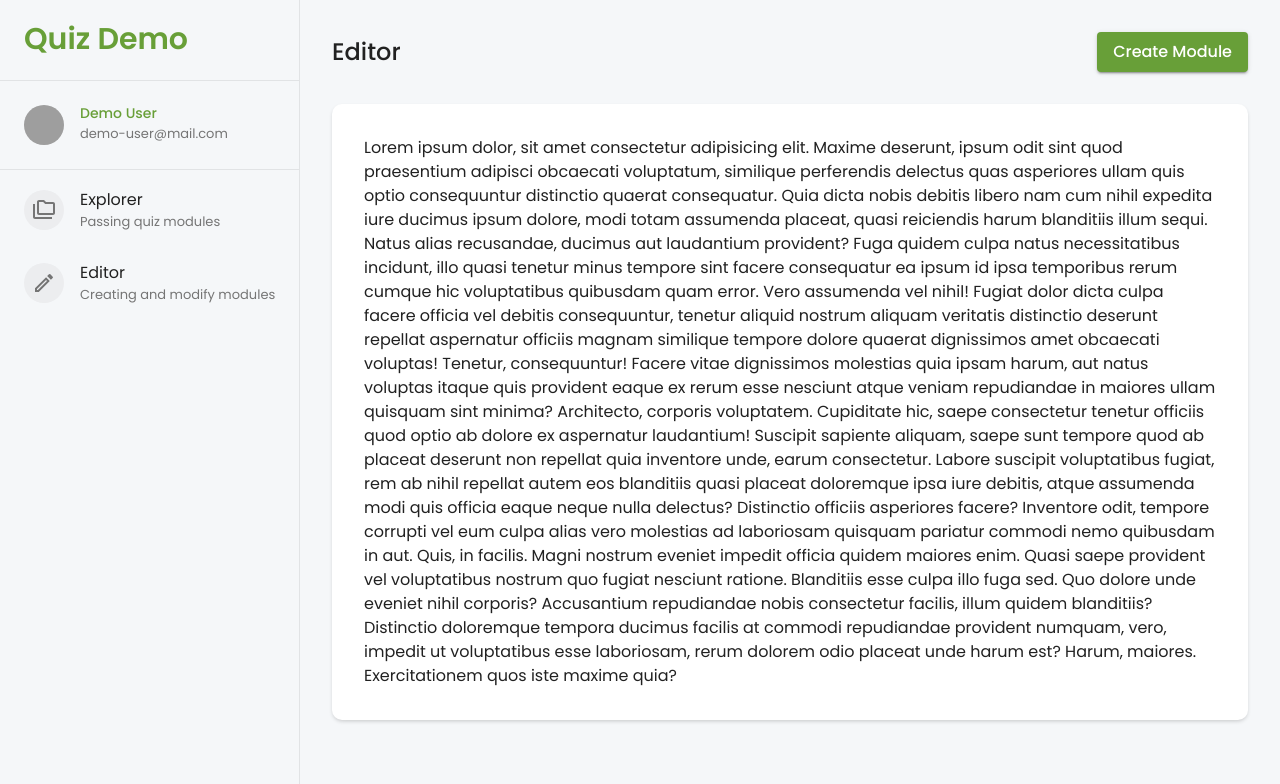
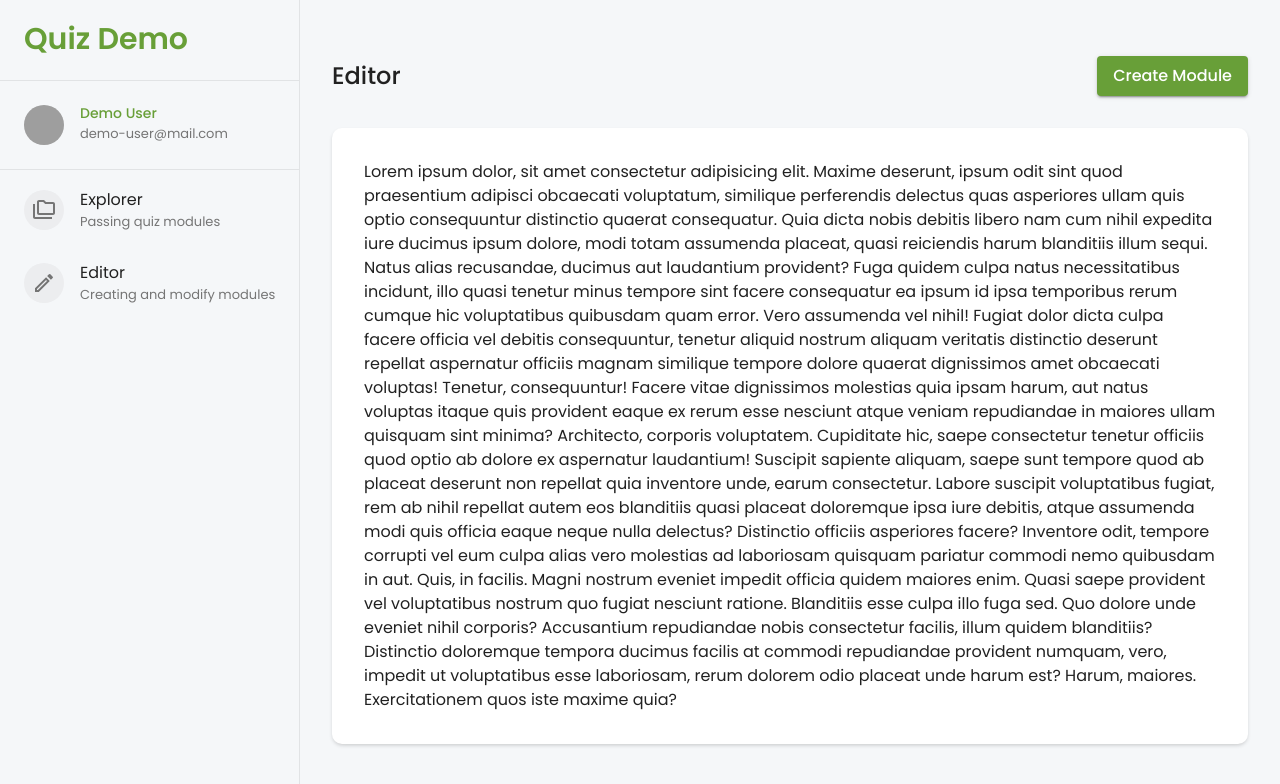
Before and after one commit to Podoprigora/apollo-graphql-learning, a React (Create React App) app in the folder quiz-demo-app/client/: page / in a window 1280 px wide. Shown: the top 784 px of the page. Built offline with nearby package versions, Linux system fonts and the light colour scheme; grey boxes are pictures that could not be loaded.

Commit message:
chore: refactoring

```diff
--- a/quiz-demo-app/client/src/components/logo/logo.tsx
+++ b/quiz-demo-app/client/src/components/logo/logo.tsx
@@ -1,8 +1,16 @@
+import { Link as RouterLink } from 'react-router-dom';
 import { styled } from '@mui/material/styles';
 
 export interface LogoProps {
   size?: 'small' | 'large';
+  to?: string;
 }
+
+const LinkStyles = styled(RouterLink)(({ theme }) => {
+  return {
+    textDecoration: 'none',
+  };
+});
 
 const LogoStyles = styled('span')<LogoProps>(({ theme, size }) => {
   const fontSize =
@@ -19,5 +27,14 @@ const LogoStyles = styled('span')<LogoProps>(({ theme, size }) => {
 });
 
 export const Logo = (props: LogoProps) => {
-  return <LogoStyles {...props}>Quiz Demo</LogoStyles>;
+  const { to, ...other } = props;
+
+  const contentElement = <LogoStyles {...other}>Quiz Demo</LogoStyles>;
+  const parsedTo = to?.trim();
+
+  if (parsedTo && parsedTo.length > 0) {
+    return <LinkStyles to={parsedTo}>{contentElement}</LinkStyles>;
+  }
+
+  return contentElement;
 };
--- a/quiz-demo-app/client/src/main-layout/components/main-content.tsx
+++ /dev/null
@@ -1,29 +0,0 @@
-import { styled } from '@mui/material/styles';
-import Container from '@mui/material/Container';
-import Toolbar from '@mui/material/Toolbar';
-
-// Interfaces
-export interface MainContentProps {
-  children?: React.ReactNode;
-}
-
-// Styles
-const ContentStyles = styled('section')(({ theme }) => {
-  return {
-    padding: theme.spacing(4, 1),
-  };
-});
-
-// Component
-export const MainContent = (props: MainContentProps) => {
-  const { children } = props;
-
-  return (
-    <Container>
-      <ContentStyles>
-        <Toolbar sx={{ display: { lg: 'none' } }} />
-        {children}
-      </ContentStyles>
-    </Container>
-  );
-};
--- a/quiz-demo-app/client/src/main-layout/components/main-layout.tsx
+++ b/quiz-demo-app/client/src/main-layout/components/main-layout.tsx
@@ -2,13 +2,14 @@ import { Outlet } from 'react-router-dom';
 import { styled } from '@mui/material/styles';
 import Divider from '@mui/material/Divider';
 import List from '@mui/material/List';
+import Container from '@mui/material/Container';
+import Toolbar from '@mui/material/Toolbar';
 import ModeEditOutlineOutlinedIcon from '@mui/icons-material/ModeEditOutlineOutlined';
 import FolderCopyOutlinedIcon from '@mui/icons-material/FolderCopyOutlined';
 
 import { Logo } from '~/components/logo';
 import { MainAside } from './main-aside';
 import { MainTopBar } from './main-top-bar';
-import { MainContent } from './main-content';
 import {
   MainUserProfileLink,
   MainUserProfileLinkProps,
@@ -31,6 +32,12 @@ const RootStyles = styled('div')({
 const MainStyles = styled('main')({
   flex: 1,
   position: 'relative',
+});
+
+const ContentStyles = styled('section')(({ theme }) => {
+  return {
+    padding: theme.spacing(7, 1),
+  };
 });
 
 const AsideHeaderStyles = styled('div')(({ theme }) => {
@@ -62,7 +69,7 @@ export const MainLayout = (props: MainLayoutProps) => {
     <RootStyles>
       <MainAside>
         <AsideHeaderStyles sx={{ display: { xs: 'none', lg: 'block' } }}>
-          <Logo size="large" />
+          <Logo size="large" to="/" />
         </AsideHeaderStyles>
         <Divider />
         <AsideUserProfileStyles>
@@ -87,9 +94,12 @@ export const MainLayout = (props: MainLayoutProps) => {
 
       <MainStyles>
         <MainTopBar />
-        <MainContent>
-          <Outlet />
-        </MainContent>
+        <Container>
+          <ContentStyles>
+            <Toolbar sx={{ display: { lg: 'none' } }} />
+            <Outlet />
+          </ContentStyles>
+        </Container>
       </MainStyles>
     </RootStyles>
   );
--- a/quiz-demo-app/client/src/main-layout/components/main-user-profile-link.tsx
+++ b/quiz-demo-app/client/src/main-layout/components/main-user-profile-link.tsx
@@ -28,7 +28,7 @@ const RootStyles = styled(Button)(({ theme }) => {
     textDecoration: 'none',
     padding: theme.spacing(2),
     borderRadius: theme.shape.borderRadiusLarge,
-    cursor: 'pointer',
+    pointerEvents: 'none',
   };
 }) as typeof Button;
 
```
